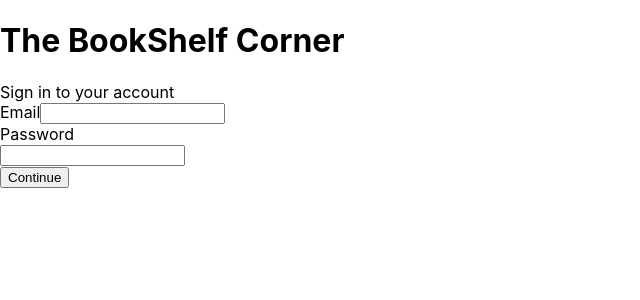
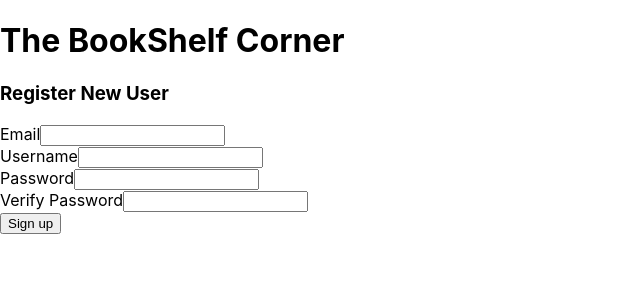
Before and after one commit to asands1769/The-Four-A-s, a React (Create React App) app in the folder bookshelf-corner-react/: page /users/Register in a window 1280 px wide. Shown: the top 300 px of the page, without its empty margins (0-640 px from the left). Built offline with nearby package versions, Linux system fonts and the light colour scheme.

Commit message:
Reworked register page to handle errors. Need to create Spring controller to handle error.

```diff
--- a/bookshelf-corner-react/src/App.js
+++ b/bookshelf-corner-react/src/App.js
@@ -1,19 +1,20 @@
 import Header from './components/Header';
 import {BrowserRouter as Router, Route, Routes} from 'react-router-dom';
-import Login from './users/Login'
+import Login from './users/Login';
+import RegisterUser from './users/Register';
 
 import './App.css';
 
 function App() {
   return (
     <div>
+      <Header />
       <Router>
         <Routes>
           <Route exact path="/users/Login" element={<Login/>}></Route>
+          <Route exact path="/users/Register" element={<RegisterUser/>}></Route>
         </Routes>
       </Router>
-      <Header />
-      <Login />
     </div>
   );
 }
--- a/bookshelf-corner-react/src/users/Login.js
+++ b/bookshelf-corner-react/src/users/Login.js
@@ -28,12 +28,10 @@ export default function Login() {
               data.fieldErrors.forEach(fieldError => {
                 if(fieldError.field === 'email'){
                   setEmailError(fieldError.message);
-                  console.log("error found");
                 }
 
                 if(fieldError.field === 'password'){
                   setPasswordError(fieldError.message);
-                  console.log("error found");
                 }
               });
             } else {
@@ -79,7 +77,7 @@ export default function Login() {
                     }
                 </div>
                   <div>
-                      <input type="submit" name="submit" value="Continue" />
+                    <input type="submit" name="submit" value="Sign in" />
                   </div>
             </form>
         </div>
--- a/bookshelf-corner-react/src/users/Register.js
+++ b/bookshelf-corner-react/src/users/Register.js
@@ -2,62 +2,142 @@ import React, { useState } from 'react';
 
 export default function RegisterUser() {
 
-    // const [user, setUser] = useState({
-    //     email:""
-    // })
 
-    // const {email} = user;
-
-    const [email,setEmail] = useState('');
-    const [username,setUsername] = useState('');
-    const [pwHash,setPwHash] = useState('');
-
-    // const onInputChange = (e) => {
-    //     setUser({...user,[e.target.email]:e.target.value})
-    // };
-
-    // const onInputChange = (e) => {
-    //     setUser({[e.target.email]:e.target.value})
-    // };
+    const [emailError, setEmailError] = useState('');
+    const [passwordError, setPasswordError] = useState('');
+    const [usernameError, setUsernameError] = useState('');
+    const [verifyPasswordError, setVerifyPasswordError] = useState('');
 
     const onSubmit = (e) => {
         e.preventDefault();
-        const user = {email, username, pwHash};
-        fetch("http://localhost:8080/register",{
-            method:"POST",
-            headers:{"Content-Type":"application/json"},
-            body:JSON.stringify(user)
-        }).then(()=>{
-            console.log("New user added")
+
+        const formData = new FormData(e.target);
+
+        fetch("http://localhost:8080/register", {
+          method: "POST",
+          headers: {
+            Accept: "application/json",
+            "Content-Type": "application/json",
+          },
+          body: JSON.stringify({
+            email: formData.get('email'),
+            username: formData.get('username'),
+            password: formData.get('password'),
+            verifypassword: formData.get('verifyPassword')
+          }),
         })
-    };
+          .then((response) => response.json())
+          .then((data) => {
+            if(data.fieldErrors) {
+              data.fieldErrors.forEach(fieldError => {
+                if(fieldError.field === 'email'){
+                  setEmailError(fieldError.message);
+                }
+                if(fieldError.field === 'username'){
+                    setUsernameError(fieldError.message);
+                  }
+                if(fieldError.field === 'password'){
+                  setPasswordError(fieldError.message);
+                }
+                if(fieldError.field === 'verifyPassword'){
+                    setPasswordError(fieldError.message);
+                  }
+              });
+            } else {
+              alert("You have succesfully registered.");
+            }
+          })
+          .catch((err) => err);
+      }
 
-    // const [email, setEmail] = useState('');
-    // const [password, setPassword] = useState('');
+      const onEmailFocus = (e) => {
+        e.preventDefault();
+        setEmailError('');
+      }
+
+      const onUsernameFocus = (e) => {
+        e.preventDefault();
+        setUsernameError('');
+      }
+
+      const onPasswordFocus = (e) => {
+        e.preventDefault();
+        setPasswordError('');
+      }
+
+      const onVerifyPasswordFocus = (e) => {
+        e.preventDefault();
+        setVerifyPasswordError('');
+      }
+
         return (
             <div>
-                <h3>Register</h3>
-                <form onSubmit={(e)=>onSubmit(e)}>
+                <span>
+                    <h3>Register New User</h3>
+                </span>
+                <form method="POST" autoComplete="off" onSubmit={onSubmit}>
                     <div>
-                        <label htmlFor="email">
-                            E-mail
-                        </label>
-                        <input type="text" placeholder="Enter your email" name="email" value={email} onChange={(e)=>setEmail(e.target.value)}/>
+                    <label htmlFor="email">Email</label>
+                    <input type="text" name="email" onFocus={onEmailFocus}/>
+                    {
+                        emailError ? <span style={{ color: 'red', fontSize: '12px'}}>{emailError}</span> : ''
+                    }
                     </div>
                     <div>
-                        <label htmlFor="username">
-                            Username
-                        </label>
-                        <input type="text" placeholder="Enter your username" name="username" value={username} onChange={(e)=>setUsername(e.target.value)}/>
+                    <label htmlFor="username">Username</label>
+                    <input type="text" name="username" onFocus={onUsernameFocus}/>
+                    {
+                        usernameError ? <span style={{ color: 'red', fontSize: '12px'}}>{usernameError}</span> : ''
+                    }
                     </div>
                     <div>
-                        <label htmlFor="password">
-                            Password
-                        </label>
-                        <input type="password" placeholder="Enter your password" name="pwHash" value={pwHash} onChange={(e)=>setPwHash(e.target.value)}/>
+                        <label htmlFor="password">Password</label>
+                        <input type="password" name="password" onFocus={onPasswordFocus}/>
+                            {
+                            passwordError ? <span style={{ color: 'red', fontSize: '12px'}}>{passwordError}</span> : ''
+                            }
                     </div>
-                <button type="submit">Submit</button>
+                    <div>
+                        <label htmlFor="VerifyPassword">Verify Password</label>
+                        <input type="password" name="verifyPassword" onFocus={onVerifyPasswordFocus}/>
+                            {
+                            verifyPasswordError ? <span style={{ color: 'red', fontSize: '12px'}}>{verifyPasswordError}</span> : ''
+                            }
+                    </div>
+                    <div>
+                        <input type="submit" name="submit" value="Sign up" />
+                    </div>
                 </form>
             </div>
-        );
+        // <div>
+        //     <h3>Register</h3>
+        //     <form onSubmit={(e)=>onSubmit(e)}>
+        //         <div>
+        //             <label htmlFor="email">
+        //                 E-mail
+        //             </label>
+        //             <input type="text" placeholder="Enter your email" name="email" value={email} onChange={(e)=>setEmail(e.target.value)}/>
+        //         </div>
+        //         <div>
+        //             <label htmlFor="username">
+        //                 Username
+        //             </label>
+        //             <input type="text" placeholder="Enter your username" name="username" value={username} onChange={(e)=>setUsername(e.target.value)}/>
+        //         </div>
+        //         <div>
+        //             <label htmlFor="password">
+        //                 Password
+        //             </label>
+        //             <input type="password" placeholder="Enter your password" name="pwHash" value={pwHash} onChange={(e)=>setPwHash(e.target.value)}/>
+        //         </div>
+        //         <div>
+        //             <label htmlFor="verifyPassword">
+        //                 Verify Password
+        //             </label>
+        //             <input type="password" placeholder="Re-enter your password" name="pwHash" value={pwHash} onChange={(e)=>setPwHash(e.target.value)}/>
+        //         </div>
+        //     <button type="submit">Submit</button>
+        //     </form>
+        // </div>
+    )
 }
```
Also changed, not shown: 14 other files (tests, documents, lock files or other folders). Lines whose indentation alone changed are shown as unchanged.
